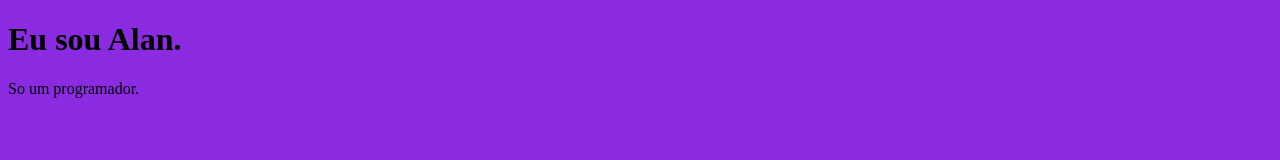
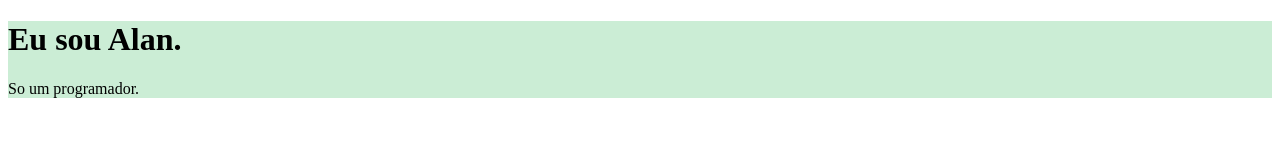
Before and after one commit to alanangeli/alan-angeli-personal-site, a plain HTML site: page index.html in a window 1280 px wide. Drawn offline with Linux system fonts and the light colour scheme.

Commit message:
Update styles.css

```diff
--- a/css/styles.css
+++ b/css/styles.css
@@ -1,3 +1,3 @@
-body {
-    background-color: blueviolet;
+div {
+    background-color: #CBEDD5;
 }
```
